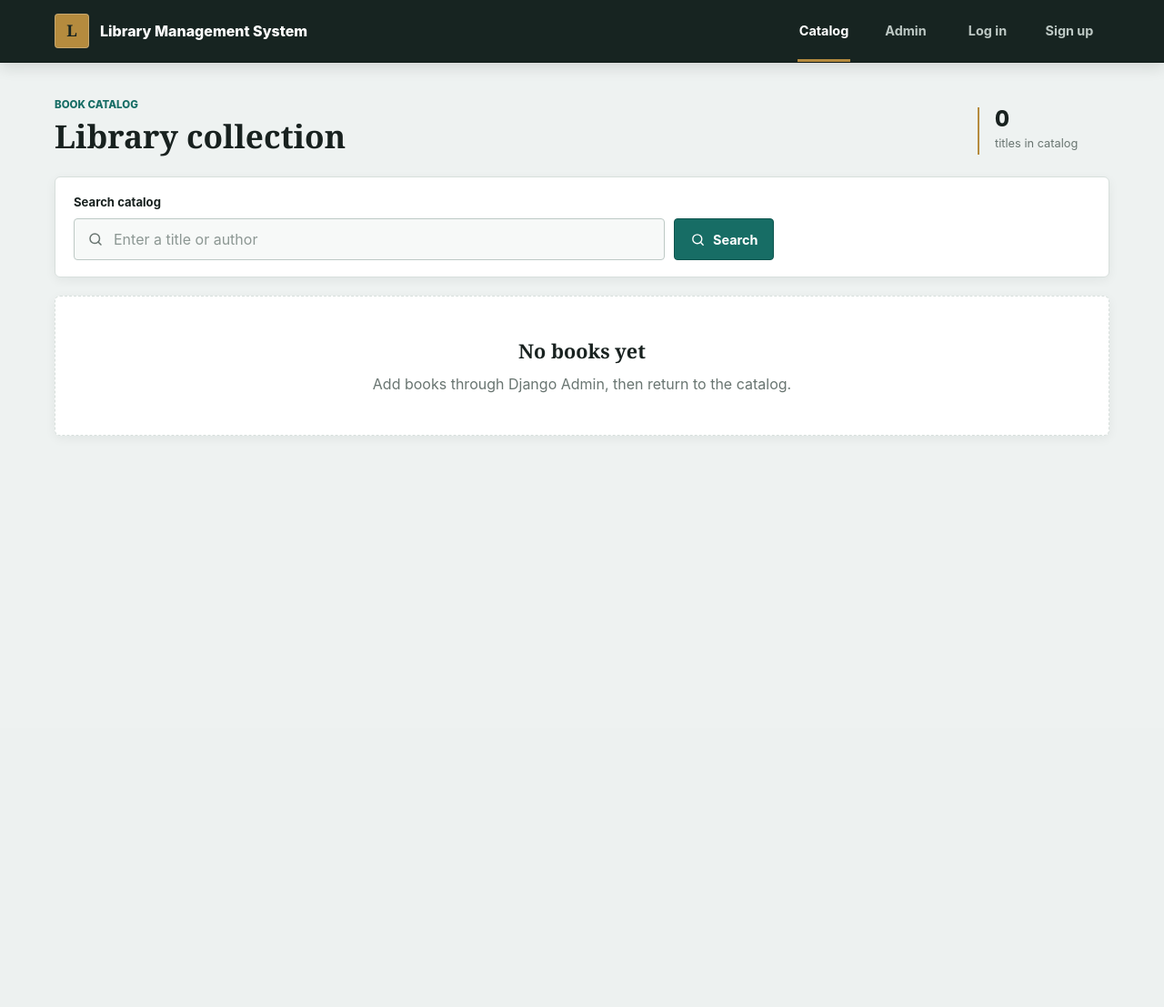
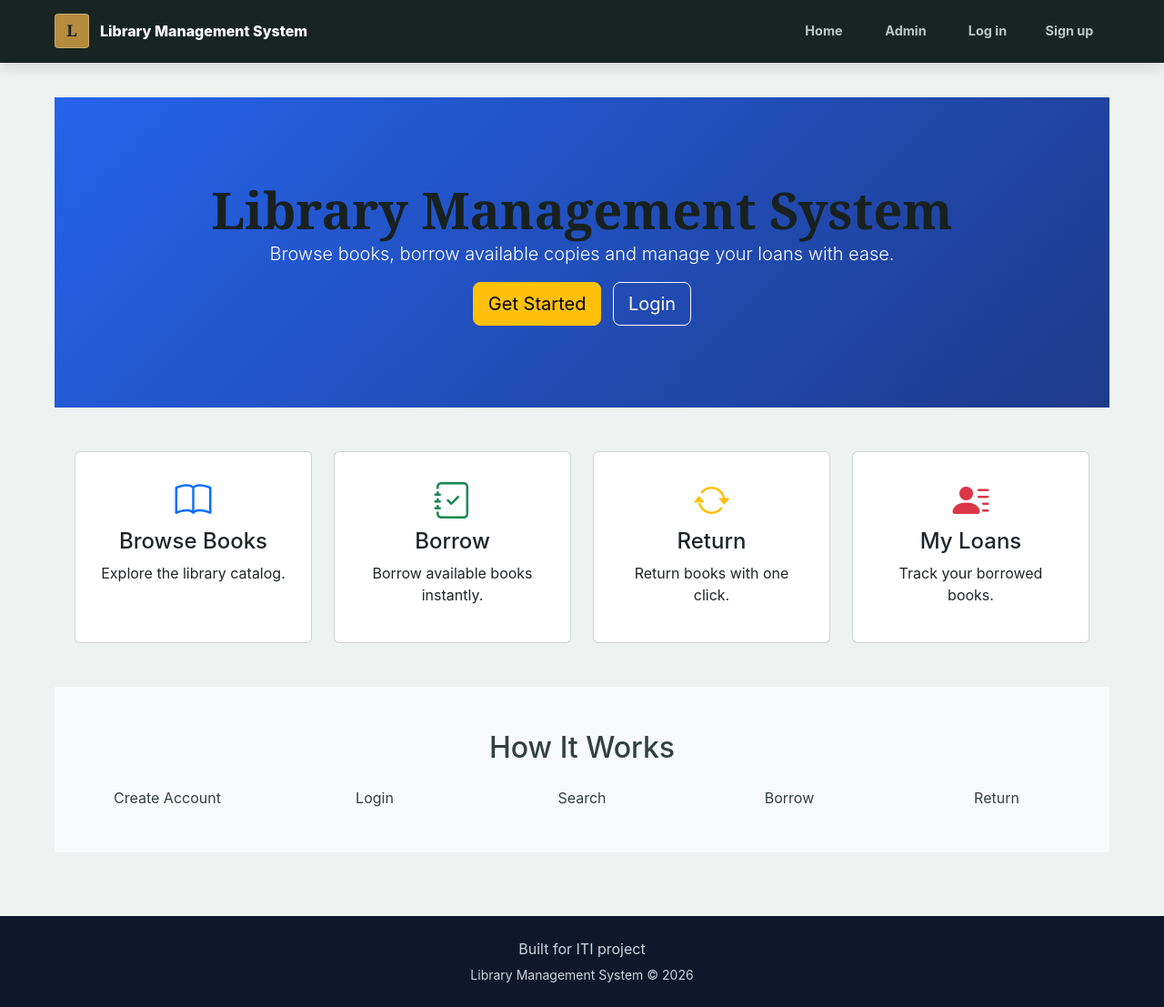
Before and after one commit to AmirMustafa10/library-management-system, a Django app: page / in a window 1280 px wide. Shown: the whole page at 91% size. Before the commit the page ends 479 px from the top, so only its background shows below. Run offline with Django 5.2, Linux system fonts and the light colour scheme; data that the repository does not hold is empty.

Commit message:
feat: add home page for guest users

```diff
--- a/catalog/urls.py
+++ b/catalog/urls.py
@@ -5,5 +5,6 @@ from . import views
 app_name = "catalog"
 
 urlpatterns = [
-    path("", views.book_list, name="book_list"),
+    path("catalog/", views.book_list, name="book_list"),
+    path("", views.Home, name="home"),
 ]
--- a/catalog/views.py
+++ b/catalog/views.py
@@ -1,20 +1,26 @@
 from django.db.models import Q
-from django.shortcuts import render
-
+from django.shortcuts import render, redirect
+from django.contrib.auth.decorators import login_required
 from .models import Book
 
 
+@login_required
 def book_list(request):
     query = request.GET.get("q", "").strip()
     books = Book.objects.all()
 
     if query:
-        books = books.filter(
-            Q(title__icontains=query) | Q(author__icontains=query)
-        )
+        books = books.filter(Q(title__icontains=query) | Q(author__icontains=query))
 
     context = {
         "books": books,
         "query": query,
     }
     return render(request, "catalog/book_list.html", context)
+
+
+def Home(request):
+    if request.user.is_authenticated:
+        return redirect("catalog:book_list")
+
+    return render(request, "home.html")
--- a/templates/base.html
+++ b/templates/base.html
@@ -5,37 +5,40 @@
     <meta charset="utf-8">
     <meta name="viewport" content="width=device-width, initial-scale=1">
     <title>{% block title %}Library Management System{% endblock %}</title>
+    <link href="https://cdn.jsdelivr.net/npm/bootstrap@5.3.3/dist/css/bootstrap.min.css" rel="stylesheet">
+    <link href="https://cdn.jsdelivr.net/npm/bootstrap-icons@1.11.3/font/bootstrap-icons.css" rel="stylesheet">
+    <style>
+        body { background: #f8fafc; display: flex; flex-direction: column; min-height: 100vh; }
+        .hero { padding: 90px 0; background: linear-gradient(135deg, #2563eb, #1e3a8a); color: #fff; }
+        .feature { transition: .3s; } .feature:hover { transform: translateY(-5px); }
+        footer { background: #0f172a; color: #cbd5e1; margin-top: auto; }
+    </style>
     <link rel="stylesheet" href="{% static 'css/styles.css' %}">
 </head>
 <body>
     <header class="site-header">
         <nav class="nav-shell" aria-label="Primary navigation">
-            <a class="brand" href="{% url 'catalog:book_list' %}">
+            <a class="brand" href="{% url 'catalog:home' %}">
                 <span class="brand-mark" aria-hidden="true">L</span>
                 <span>Library Management System</span>
             </a>
             <div class="nav-links">
+            {% if user.is_authenticated %}
                 <a
                     href="{% url 'catalog:book_list' %}"
                     class="{% if request.resolver_match.namespace == 'catalog' %}is-active{% endif %}"
-                    {% if request.resolver_match.namespace == 'catalog' %}aria-current="page"{% endif %}
                 >Catalog</a>
-    {% if user.is_authenticated %}
                 <a
                     href="{% url 'my_loans' %}"
                     class="{% if request.resolver_match.namespace == 'loans' %}is-active{% endif %}"
-            {% if request.resolver_match.namespace == 'loans' %}aria-current="page"{% endif %}
                 >My Loans</a>
                 <form method="post" action="{% url 'accounts:logout' %}" style="display:inline;">
                     {% csrf_token %}
                     <button type="submit" class="nav-logout-button">Log out</button>
                 </form>
             {% else %}
-        <a
-            href="{% url 'admin:index' %}"
-            class="{% if request.resolver_match.namespace == 'admin' %}is-active{% endif %}"
-            {% if request.resolver_match.namespace == 'admin' %}aria-current="page"{% endif %}
-        >Admin</a>
+                <a href="{% url 'catalog:home' %}">Home</a>
+                <a href="{% url 'admin:index' %}">Admin</a>
                 <a href="{% url 'accounts:login' %}">Log in</a>
                 <a href="{% url 'accounts:signup' %}">Sign up</a>
             {% endif %}
@@ -45,14 +48,22 @@
 
     <main class="page-shell">
         {% if messages %}
-            <div class="messages" aria-live="polite">
+            <div class="messages container mt-3" aria-live="polite">
                 {% for message in messages %}
-                    <p class="message message-{{ message.tags }}">{{ message }}</p>
+                    <p class="message message-{{ message.tags }} alert alert-info">{{ message }}</p>
                 {% endfor %}
             </div>
         {% endif %}
 
+        <!-- محتوى كل الصفحات يمر من هنا فقط -->
         {% block content %}{% endblock %}
     </main>
+
+    <footer class="py-4 text-center">
+        <div class="container">
+            <p class="mb-1">Built for ITI project</p>
+            <small>Library Management System &copy; 2026</small>
+        </div>
+    </footer>
 </body>
 </html>
--- /dev/null
+++ b/templates/home.html
@@ -0,0 +1,60 @@
+{% extends "base.html" %}
+
+{% block title %}Home - Library Management System{% endblock %}
+
+{% block content %}
+<section class="hero text-center">
+    <div class="container">
+        <h1 class="display-4 fw-bold">Library Management System</h1>
+        <p class="lead">Browse books, borrow available copies and manage your loans with ease.</p>
+        <a href="{% url 'accounts:signup' %}" class="btn btn-warning btn-lg me-2">Get Started</a>
+        <a href="{% url 'accounts:login' %}" class="btn btn-outline-light btn-lg">Login</a>
+    </div>
+</section>
+
+<section class="container py-5">
+    <div class="row g-4">
+        <div class="col-md-3">
+            <div class="card feature h-100 text-center p-4">
+                <i class="bi bi-book fs-1 text-primary"></i>
+                <h4>Browse Books</h4>
+                <p>Explore the library catalog.</p>
+            </div>
+        </div>
+        <div class="col-md-3">
+            <div class="card feature h-100 text-center p-4">
+                <i class="bi bi-journal-check fs-1 text-success"></i>
+                <h4>Borrow</h4>
+                <p>Borrow available books instantly.</p>
+            </div>
+        </div>
+        <div class="col-md-3">
+            <div class="card feature h-100 text-center p-4">
+                <i class="bi bi-arrow-repeat fs-1 text-warning"></i>
+                <h4>Return</h4>
+                <p>Return books with one click.</p>
+            </div>
+        </div>
+        <div class="col-md-3">
+            <div class="card feature h-100 text-center p-4">
+                <i class="bi bi-person-lines-fill fs-1 text-danger"></i>
+                <h4>My Loans</h4>
+                <p>Track your borrowed books.</p>
+            </div>
+        </div>
+    </div>
+</section>
+
+<section class="bg-light py-5">
+    <div class="container text-center">
+        <h2>How It Works</h2>
+        <div class="row mt-4">
+            <div class="col">Create Account</div>
+            <div class="col">Login</div>
+            <div class="col">Search</div>
+            <div class="col">Borrow</div>
+            <div class="col">Return</div>
+        </div>
+    </div>
+</section>
+{% endblock %}
```
Also changed, not shown: config/settings.py (+41 -41 lines). Lines whose indentation alone changed are shown as unchanged.
